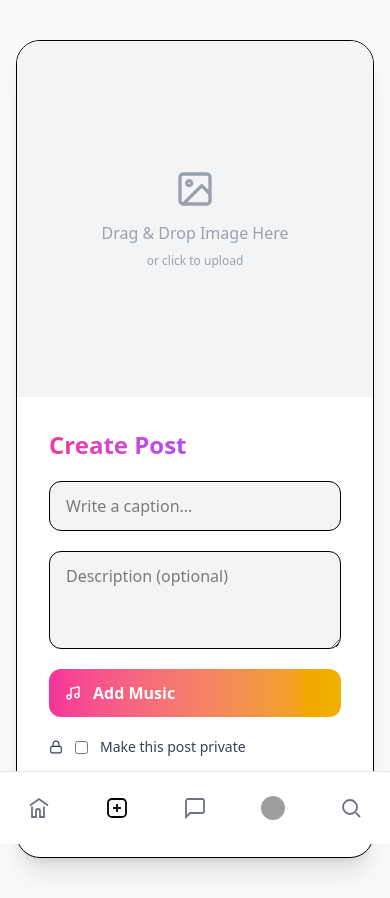
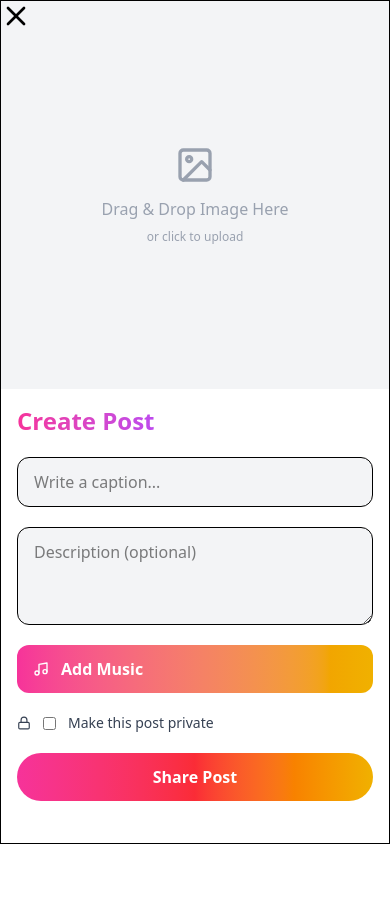
Before and after one commit to Harsh-Nain/Snapshot-Fruntend, a React (Vite) app: page /api/post/post in a window 390 px wide. After the commit the page ends 844 px from the top, so only its background shows below. Built offline with nearby package versions, Linux system fonts and the light colour scheme; grey boxes are pictures that could not be loaded.

Commit message:
now Snapshot ready to loanch

```diff
--- a/src/components/navbar.jsx
+++ b/src/components/navbar.jsx
@@ -154,8 +154,8 @@ export default function Navbar() {
 
                     {[
                         { to: "/", icon: location.pathname === "/" ? <HomeFilled /> : <HomeOutline /> },
+                        { to: "/api/message/message", icon: <MessageOutline /> },
                         { to: "/api/post/post", icon: <CreateOutline /> },
-                        { to: "/api/message/message", icon: <MessageOutline /> },
                         { to: "/api/profile", icon: (<img src="https://res.cloudinary.com/ddiyrbync/image/upload/v1770102978/orttx8y25exmweuqgcju.png" className="w-6 h-6 rounded-full object-cover" alt="" />) }
                     ].map((item, index) => (
                         <NavLink key={index} onClick={() => setIsSearchOpen(false)} to={item.to} className={({ isActive }) => `flex items-center justify-center p-3 transition ${isActive ? "text-black" : "text-gray-500"}`}>
--- a/src/pages/home.jsx
+++ b/src/pages/home.jsx
@@ -229,7 +229,7 @@ export default function Home() {
     }
 
     return (
-        <div className="flex flex-col sm:flex-row justify-center w-full h-[90vh] md:h-[100vh] bg-[#fafafa]">
+        <div className="flex flex-col sm:flex-row justify-center w-full h-[89vh] md:h-[100vh] bg-[#fafafa]">
 
             {Loading && (
                 <div className="fixed inset-0 bg-black/40 z-9999999 flex items-center justify-center">
--- a/src/pages/post.jsx
+++ b/src/pages/post.jsx
@@ -1,6 +1,6 @@
 import { useState, useEffect, useRef } from "react";
 import { useNavigate } from "react-router-dom";
-import { FiImage, FiMusic, FiLock, FiUpload } from "react-icons/fi";
+import { FiImage, FiMusic, FiLock, FiUpload, FiX } from "react-icons/fi";
 import DotSpinner from "../components/dot-spinner-anim";
 
 export default function CreatePost() {
@@ -115,7 +115,9 @@ export default function CreatePost() {
   }, [imagePreview, audioUrl]);
 
   return (
-    <div className="w-full min-h-screen bg-[#fafafa] flex justify-center px-4 py-10">
+    <div className="w-full min-h-screen bg-[#fafafa] flex justify-center sm:px-4 sm:py-10 z-9999">
+
+      <div className="fixed inset-0 w-[fit-content] h-[fit-content] right-0 sm:hidden z-9999999"><FiX onClick={() => navigate("/")} size="2rem" /></div>
 
       {loading && (
         <div className="fixed inset-0 bg-black/40 flex items-center justify-center z-50">
@@ -123,7 +125,7 @@ export default function CreatePost() {
         </div>
       )}
 
-      <form onSubmit={handleSubmit} className="w-full max-w-6xl bg-white rounded-3xl shadow-xl border flex flex-col lg:flex-row overflow-hidden">
+      <form onSubmit={handleSubmit} className="w-full max-w-6xl bg-white sm:rounded-3xl shadow-xl border flex flex-col lg:flex-row overflow-hidden">
         <div onDragOver={(e) => { e.preventDefault(); setDragActive(true); }} onDragLeave={() => setDragActive(false)} onDrop={handleDropImage} className={`w-full lg:w-1/2 aspect-square bg-gray-100 flex items-center justify-center relative transition     ${dragActive ? "border-4 border-pink-500 bg-pink-50" : ""}`}  >
           {!imagePreview ? (
             <div className="text-center text-gray-400">
@@ -138,7 +140,7 @@ export default function CreatePost() {
           <input type="file" accept="image/*" onChange={handleImageChange} className="absolute inset-0 opacity-0 cursor-pointer" />
         </div>
 
-        <div className="w-full lg:w-1/2 p-8 flex flex-col gap-5">
+        <div className="w-full lg:w-1/2 p-4 sm:p-8 flex flex-col gap-5">
           <h2 className="text-2xl font-bold bg-gradient-to-r from-pink-500 via-purple-500 to-yellow-500 bg-clip-text text-transparent">  Create Post</h2>
           <input type="text" placeholder="Write a caption..." value={caption} onChange={(e) => setCaption(e.target.value)} className="w-full px-4 py-3 rounded-xl bg-gray-100 border focus:ring-2 focus:ring-pink-400 outline-none" />
           <textarea rows={3} placeholder="Description (optional)" value={description} onChange={(e) => setDescription(e.target.value)} className="w-full px-4 py-3 rounded-xl bg-gray-100 border focus:ring-2 focus:ring-pink-400 outline-none" />
```
Also changed, not shown: src/pages/message.jsx (line endings or trailing spaces).
